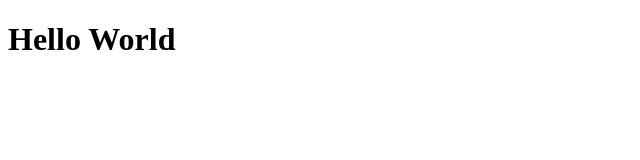
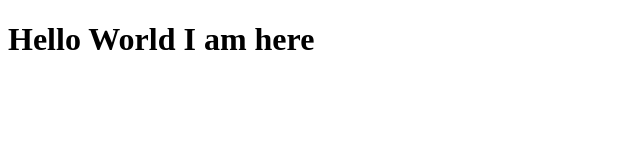
Before and after one commit to jami-raza/Bootcamp2020-1st-project, a plain HTML site: page Index.html in a window 1280 px wide. Shown: the whole page, without its empty margins (0-640 px from the left). Drawn offline with Linux system fonts and the light colour scheme.

Commit message:
Update index.html

```diff
--- a/Index.html
+++ b/Index.html
@@ -6,6 +6,6 @@
     <title>Document</title>
 </head>
 <body>
-    <h1>Hello World</h1>
+    <h1>Hello World I am here</h1>
 </body>
 </html>
```
